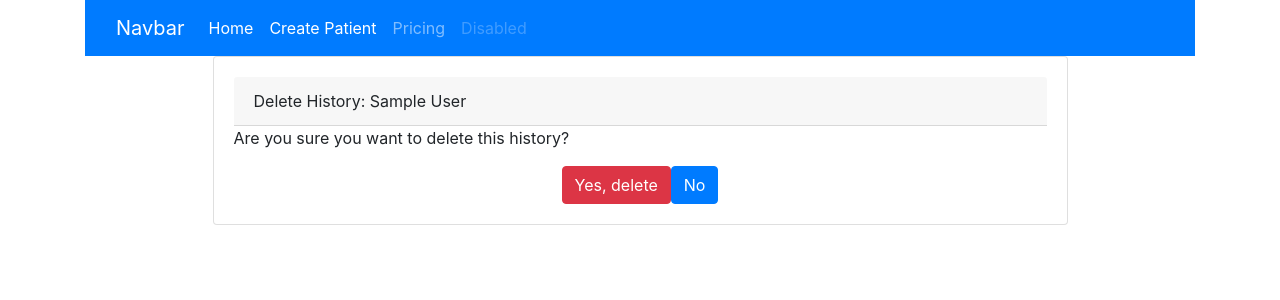
After one commit to catmanti/crispy, a Django app: page /hisdelete/1 in a window 1280 px wide. The commit adds this page. Shown: the top 300 px of the page. Run offline with Django 3.2, Linux system fonts and the light colour scheme; tables that the repository leaves empty hold one stand-in row (values such as "Sample post"); some libraries are stand-ins or nearby versions.

Commit message:
History update and delete

```diff
--- a/crispy/models.py
+++ b/crispy/models.py
@@ -1,7 +1,5 @@
 from django.db import models
 from django.urls import reverse
-# Create your models here.
-
 
 class Patient(models.Model):
     """Patient Class """
@@ -50,6 +48,8 @@ class History(models.Model):
     def __str__(self):
         return (self.patient.full_name)
 
+    def get_absolute_url(self):
+        return reverse("history_detail", kwargs={"pk": self.pk})
 
 class Drug(models.Model):
     drug_name = models.CharField(unique=True, max_length=50)
--- /dev/null
+++ b/crispy/templates/crispy/history_confirm_delete.html
@@ -0,0 +1,21 @@
+{% extends 'crispy/base.html' %}
+
+{% block content %}
+<div class="row justify-content-center">
+    <div class="card w-75">
+        <div class="card-body">
+            <div class="card-header">Delete History: {{ history }}</div>
+
+            <p>Are you sure you want to delete this history? </p>
+
+            <form action="" method="POST">
+                {% csrf_token %}
+                <div class="row justify-content-center">
+                    <input class="btn btn-danger" type="submit" value="Yes, delete">
+                    <a href="{% url 'patient_detail' history.patient.id %}" class="btn btn-primary">No</a>
+                </div>
+            </form>
+        </div>
+    </div>
+</div>
+{% endblock %}
--- a/crispy/templates/crispy/history_detail.html
+++ b/crispy/templates/crispy/history_detail.html
@@ -7,9 +7,13 @@
 
         <div class="card">
             <div class="card-body">
-                <h5 class="card-title">{{history.symptoms}}</h5>
+                <h5 class="card-title">{{history.patient}}</h5>
+                <h6 class="card-title">{{history.symptoms}}</h5>
                 <p class="card-text">{{history.diagnosis}}</p>
                 <p class="card-text">{{history.investigations}}</p>
+                <a href="{% url 'patient_detail' history.patient.id %}" class="btn btn-primary"><i class="bi bi-arrow-left-circle"></i>Back</a>
+                <a href="{% url 'history_update' history.id %}" class="btn btn-info"><i class="bi bi-arrow-up-circle"></i>Update</a>
+                <a href="{% url 'history_delete' history.id %}" class="btn btn-danger"><i class="bi bi-x-circle"></i>Delete</a>
 
             </div>
 
--- a/crispy/urls.py
+++ b/crispy/urls.py
@@ -1,12 +1,15 @@
 from django.urls import path
-from crispy.views import PatientListView, PatientDetailView, PatientCreateView, PatientUpdateView, PatientDeleteView, test, HistoryDetailView
+from crispy.views import PatientListView, PatientDetailView, PatientCreateView, PatientUpdateView, PatientDeleteView, test, HistoryDetailView, HistoryCreateView, HistoryUpdateView, HistoryDeleteView
 
 urlpatterns = [
     path('', PatientListView.as_view(), name='patients'),
     path('patient/<int:pk>', PatientDetailView.as_view(), name='patient_detail'),
-    path('history/<int:pk>', HistoryDetailView.as_view(), name='hitory_detail'),
+    path('history/<int:pk>', HistoryDetailView.as_view(), name='history_detail'),
     path('update/<int:pk>', PatientUpdateView.as_view(), name='patient_update'),
     path('delete/<int:pk>', PatientDeleteView.as_view(), name='patient_delete'),
     path('create/', PatientCreateView.as_view(), name='patient_create'),
+    path('hiscreate/', HistoryCreateView.as_view(), name='patient_create'),
+    path('hisupdate/<int:pk>', HistoryUpdateView.as_view(), name='history_update'),
+    path('hisdelete/<int:pk>', HistoryDeleteView.as_view(), name='history_delete'),
     path('test/', test, name='test'),
 ]
--- a/crispy/views.py
+++ b/crispy/views.py
@@ -42,12 +42,22 @@ class HistoryDetailView(generic.DetailView):
     fields = '__all__'
 
     def get_context_data(self, **kwargs):
-            # Call the base implementation first to get the context
             context = super(HistoryDetailView, self).get_context_data(**kwargs)
             prescription = Prescription.objects.filter(history=self.kwargs['pk'])
-            # Create any data and add it to the context
             context['prescription'] = prescription
             return context
 
+class HistoryCreateView(generic.CreateView):
+    model = History
+    fields = '__all__'
+
+class HistoryUpdateView(generic.UpdateView):
+    model = History
+    fields = '__all__'
+
+class HistoryDeleteView(generic.DeleteView):
+    model = History
+    success_url = reverse_lazy('patients')
+
 def test(request):
     return render(request, 'crispy/test.html', {'columns': ['man', 'chan', 'can', 'van']})
```
Also changed, not shown: crispy/templates/crispy/history_form.html (added, +16 -0 lines), crispy/templates/crispy/patient_detail.html (+4 -4 lines).
